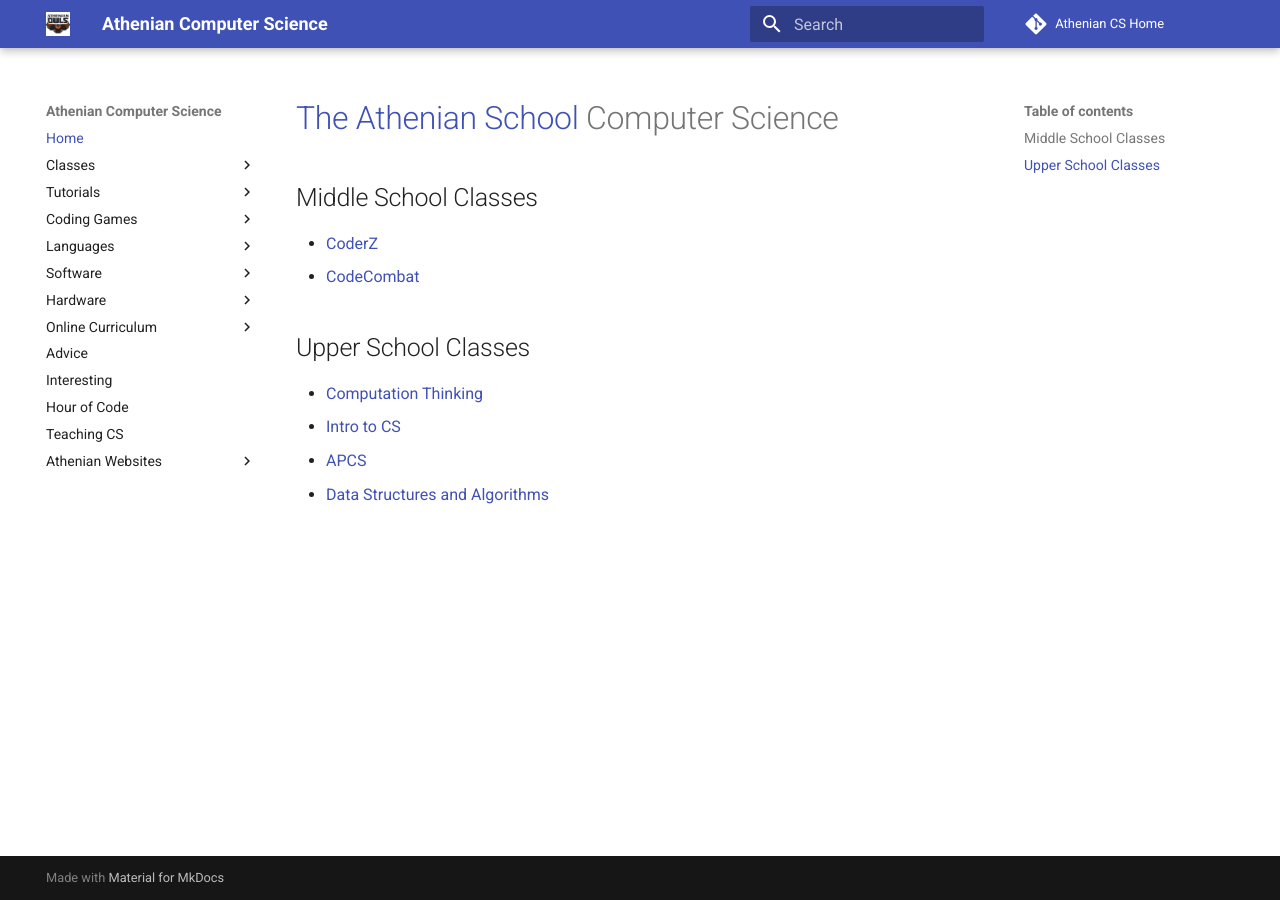
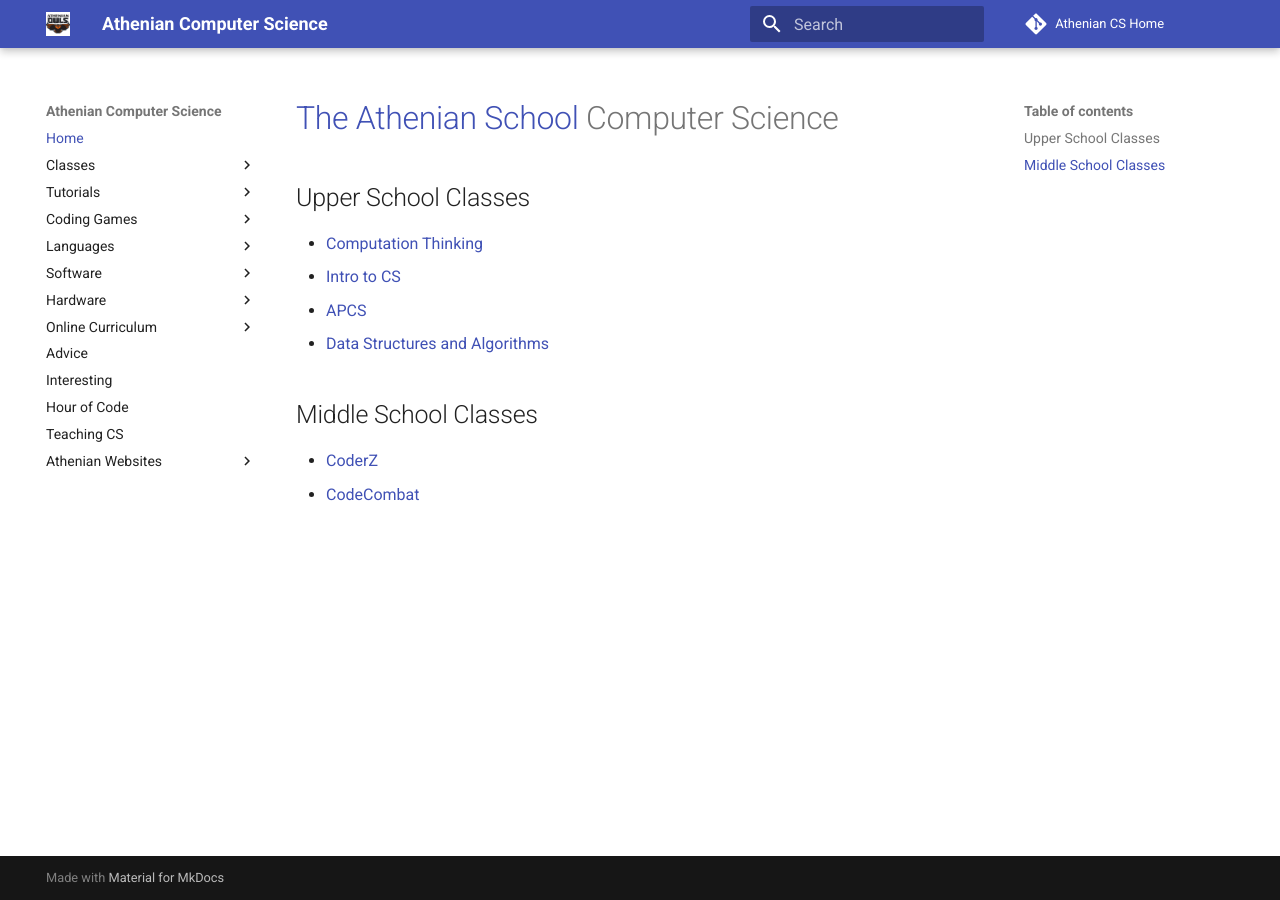
Before and after one commit to athenian-computational-thinking/athenian-cs-mkdocs, an MkDocs documentation site: the page built from docs/index.md, in a window 1280 px wide. Built offline with MkDocs 1.6.1 and Material for MkDocs 9.7.7, drawn with Linux system fonts in a browser that asks for light colours; comment, search, counter and statistics services are not loaded.

Commit message:
Update docs

```diff
--- a/docs/index.md
+++ b/docs/index.md
@@ -1,11 +1,11 @@
 # [The Athenian School](https://www.athenian.org) Computer Science
-
-## Middle School Classes
-* [CoderZ](/coderz)
-* [CodeCombat](/codecombat)
 
 ## Upper School Classes
 * [Computation Thinking](/ct)
 * [Intro to CS](/intro)
 * [APCS](/apcs)
 * [Data Structures and Algorithms](/datastructures)
+
+## Middle School Classes
+* [CoderZ](/coderz)
+* [CodeCombat](/codecombat)
```
